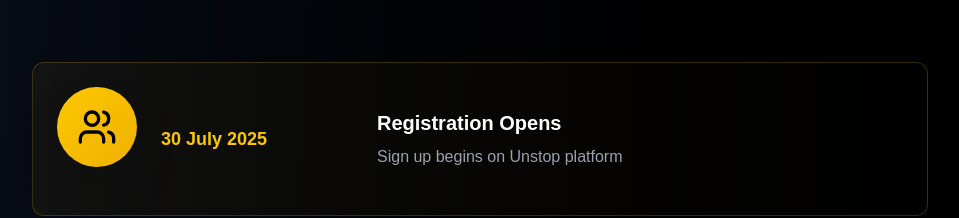
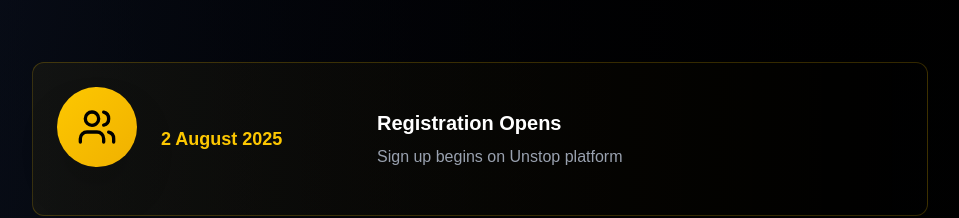
Before and after one commit to Dark-Kernel/Ideathon, a Next.js app: page / in a window 1280 px wide. Shown: the part 1520-1738 px from the top of the page, without its empty margins (160-1119 px from the left). Built offline with nearby package versions, Linux system fonts and the light colour scheme.

Commit message:
chore(date/link): updated unstop link and date

```diff
--- a/src/app/IdeathonLanding.tsx
+++ b/src/app/IdeathonLanding.tsx
@@ -88,7 +88,7 @@ const IdeathonLanding = () => {
 
                     <div className="flex flex-col sm:flex-row gap-6 justify-center items-center mb-12">
                         <button className="group bg-gradient-to-r from-yellow-400 to-yellow-500 text-black px-8 py-4 rounded-full font-bold text-lg hover:from-yellow-300 hover:to-yellow-400 transition-all duration-300 flex items-center space-x-2 shadow-2xl hover:shadow-yellow-400/25">
-                            <span> <a href="https://unstop.com/o/gZSGPaM?lb=3YyEv8pp" target="_blank" rel="noopener noreferrer"> Register on Unstop </a> </span>
+                            <span> <a href="https://unstop.com/m/opportunity/1530195/step3" target="_blank" rel="noopener noreferrer"> Register on Unstop </a> </span>
                             <ArrowRight className="w-5 h-5 group-hover:translate-x-1 transition-transform" />
                         </button>
                         <div className="text-gray-400 text-lg">
@@ -193,7 +193,7 @@ const IdeathonLanding = () => {
                     <div className="max-w-4xl mx-auto">
                         <div className="space-y-8">
                             {[
-                                { date: "30 July 2025", event: "Registration Opens", desc: "Sign up begins on Unstop platform", icon: Users },
+                                { date: "2 August 2025", event: "Registration Opens", desc: "Sign up begins on Unstop platform", icon: Users },
                                 { date: "15 August 2025", event: "Registration Closes", desc: "Last day to register for the competition", icon: Users },
                                 { date: "08 - 22 August 2025", event: "PPT Submission Window", desc: "Submit your startup presentation", icon: Lightbulb },
                                 { date: "23 & 24 August 2025", event: "Online Team Shortlisting", desc: "Google Meet evaluation rounds", icon: Target },
@@ -322,7 +322,7 @@ const IdeathonLanding = () => {
                     <p className="text-xl text-gray-300 mb-12 leading-relaxed">
                         Join hundreds of innovators in the ultimate startup challenge. Your idea could be the next big breakthrough.
                     </p>
-                    <a href="https://unstop.com/o/gZSGPaM?lb=3YyEv8pp" target="_blank" rel="noopener noreferrer">
+                    <a href="https://unstop.com/m/opportunity/1530195/step3" target="_blank" rel="noopener noreferrer">
                         <button className="group bg-gradient-to-r from-yellow-400 to-yellow-500 text-black px-12 py-6 rounded-full font-bold text-xl hover:from-yellow-300 hover:to-yellow-400 transition-all duration-300 shadow-2xl hover:shadow-yellow-400/50 flex items-center space-x-3 mx-auto">
                             <span>  Register Now on Unstop </span>
                             <ArrowRight className="w-6 h-6 group-hover:translate-x-2 transition-transform" />
```
